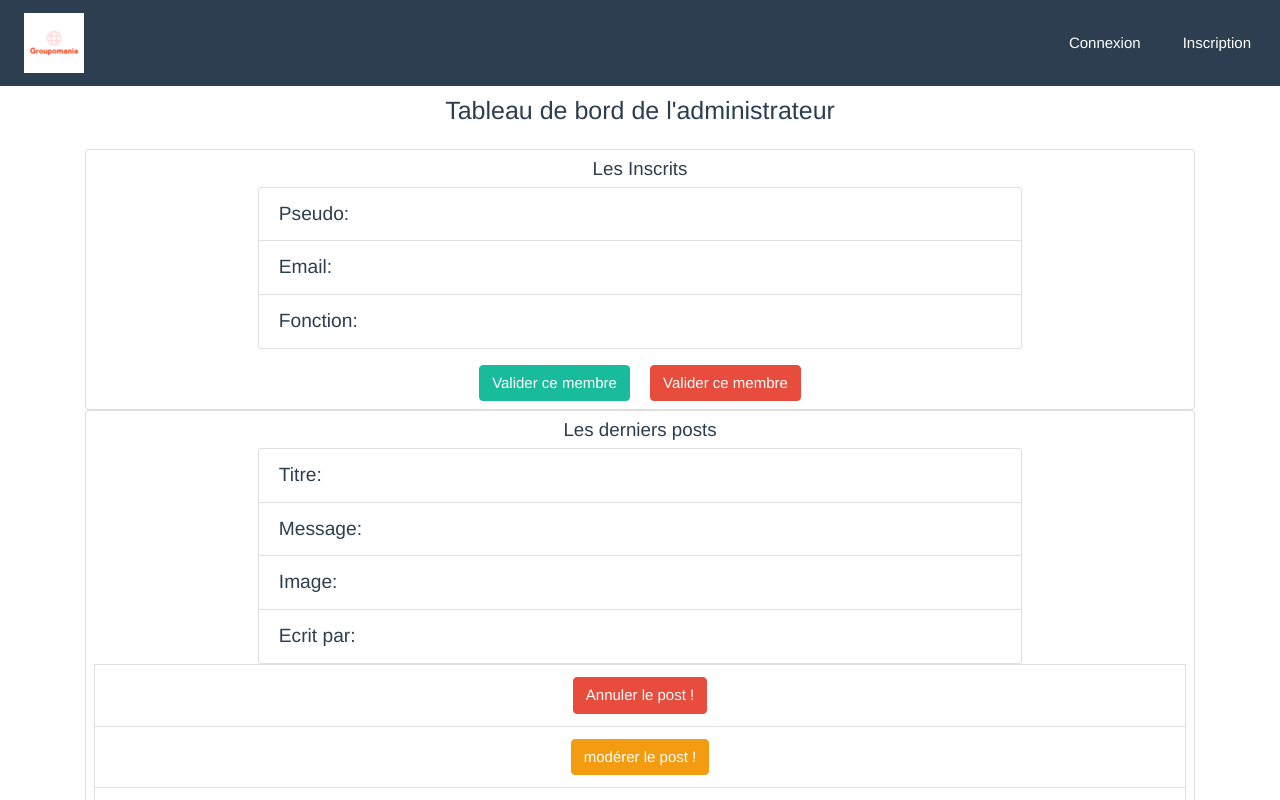
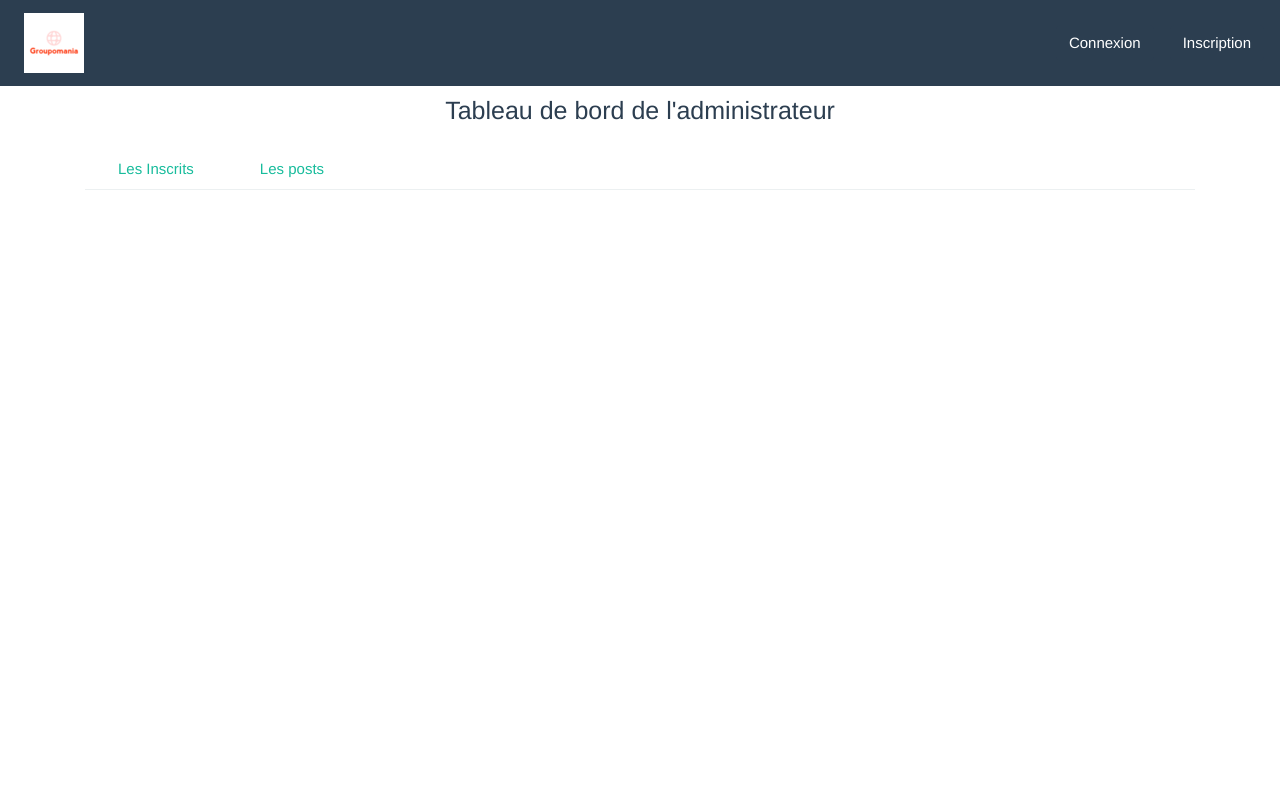
Before and after one commit to Michel-SG/Creez-un-reseau-social-d-entreprise-avec-Reactjs, a React (Create React App) app in the folder frontend/: page /admin in a window 1280 px wide. Shown: the top 800 px of the page. Built offline with nearby package versions, Linux system fonts and the light colour scheme.

Commit message:
Modification des affichages typiques de design pour la page admin

```diff
--- a/frontend/src/components/AdminComponent.js
+++ b/frontend/src/components/AdminComponent.js
@@ -1,14 +1,29 @@
-import React from 'react';
+import React, { useState } from 'react';
 import Card from 'react-bootstrap/Card';
+import Tabs from 'react-bootstrap/Tabs';
+import Tab from 'react-bootstrap/Tab';
 import {Button} from 'react-bootstrap';
 
 function Admin() {
+
+    const [key, setKey] = useState('home');
+    const [activate, setActivate] = useState(true);
+
+    const HandleShowForm = ()=>{
+        setActivate(false);
+    }
+    const HandleHiddenForm = ()=>{
+        setActivate(true);
+    }
+
     return(
         <div className='container'>
             <h1 className="mb-4">Tableau de bord de l'administrateur</h1>
+            <Tabs id="controlled-tab-example" activeKey={key} onSelect={(k) => setKey(k)}>
+                <Tab eventKey="Inscrit" title="Les Inscrits">
                     <Card>
                         <Card.Body>
-                    <Card.Title>Les Inscrits</Card.Title>
+                            <Card.Title>Les derniers Inscrits</Card.Title>
                             <Card.Subtitle className="mb-2 text-muted"></Card.Subtitle>
                                 <ul className="list-group mb-3">
                                     <li className="list-group-item">Pseudo:</li>
@@ -18,6 +33,8 @@ function Admin() {
                             <Button className="btn btn-success mr-3" variant="success">Valider ce membre</Button>   <Button className="btn btn-danger" variant="danger">Valider ce membre</Button>
                         </Card.Body>
                     </Card>
+                </Tab>
+                <Tab eventKey="Post" title="Les posts">
                     <Card>
                         <Card.Body>
                             <Card.Title>Les derniers posts</Card.Title>
@@ -29,16 +46,20 @@ function Admin() {
                                     <li className="list-group-item">Ecrit par:</li>
                                 </ul>
                                 <div className="list-group-item">
-                        <button className="btn btn-danger">Annuler le post !</button>
-                    </div>
-                    <div className="list-group-item">
-                        <button className="btn btn-warning">modérer le post !</button>
-                    </div>
-                    <div className="list-group-item">
                                     <button className="btn btn-success">Valider le post !</button>
                                 </div>
+
                                 <div className="list-group-item">
                                     <button className="btn btn-danger">Supprimer le post !</button>
+                                </div>
+                                { activate ?
+                                <div className="list-group-item">
+                                    <button className="btn btn-warning" onClick={HandleShowForm}>modérer le post !</button>
+                                </div>
+                                :
+                                <div>
+                                <div className="list-group-item">
+                                    <button className="btn btn-danger" onClick={HandleHiddenForm}>Annuler la modération !</button>
                                 </div>
                                 <div className="list-group-item">
                                     <form >
@@ -48,8 +69,12 @@ function Admin() {
                                         <button type="submit" className="btn btn-success">Valider le post de modération !</button>
                                     </form>
                                 </div>
+                                </div>
+                                }
                         </Card.Body>
                     </Card>
+                </Tab>
+            </Tabs>
         </div>
     )
 
```
Also changed, not shown: 1 other file (tests, documents, lock files or other folders). Lines whose indentation alone changed are shown as unchanged.
